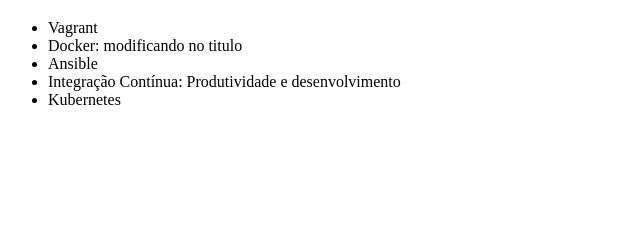
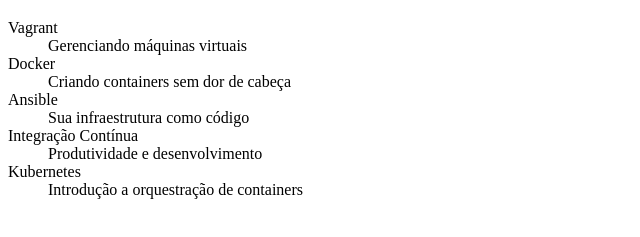
Before and after one commit to FranciscoCJunior/Alura-git, a plain HTML site: page index.html in a window 1280 px wide. Shown: the part 61-298 px from the top of the page, without its empty margins (0-640 px from the left). Drawn offline with Linux system fonts and the light colour scheme.

Commit message:
Trocando a tag ul por dl

```diff
--- a/index.html
+++ b/index.html
@@ -7,12 +7,21 @@
     </head>
     <body>
         <h1>Cursos de DevOps</h1>
-        <ul>
-            <li>Vagrant</li>
-            <li>Docker: modificando no titulo</li>
-            <li>Ansible</li>
-            <li>Integração Contínua: Produtividade e desenvolvimento</li>
-            <li>Kubernetes</li>
-        </ul>
+        <dl>
+            <dt>Vagrant</dt>
+            <dd>Gerenciando máquinas virtuais</dd>
+
+            <dt>Docker</dt>
+            <dd>Criando containers sem dor de cabeça</dd>
+
+            <dt>Ansible</dt>
+            <dd>Sua infraestrutura como código</dd>
+
+            <dt>Integração Contínua</dt>
+            <dd>Produtividade e desenvolvimento</dd>
+
+            <dt>Kubernetes</dt>
+            <dd>Introdução a orquestração de containers</dd>
+        </dl>
     </body>
 </html>
```
